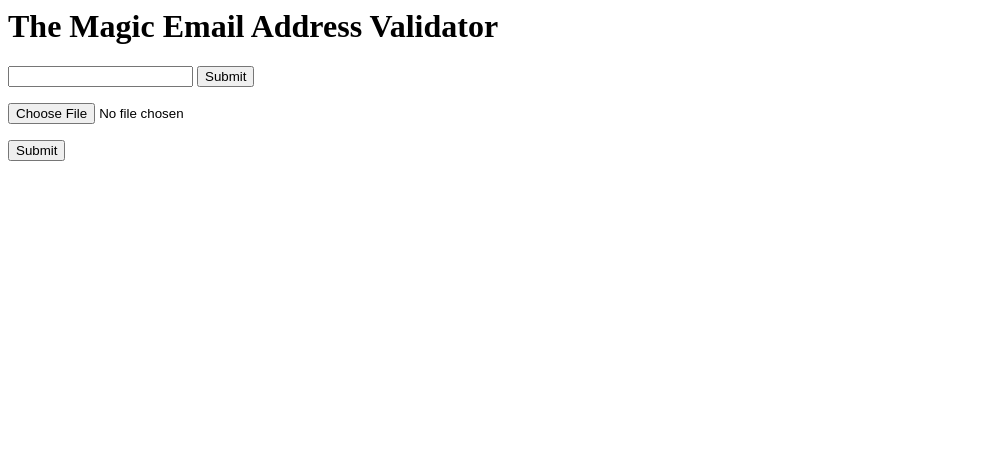
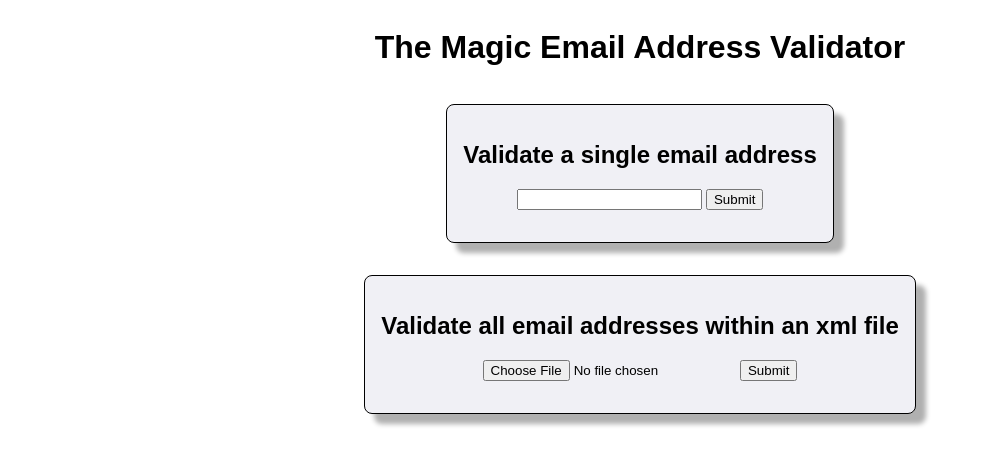
Before and after one commit to lochmann-b/TMEAV, a Flask app: page / in a window 1280 px wide. Shown: the top 466 px of the page, without its empty margins (0-984 px from the left). Run offline with Flask 2, Linux system fonts and the light colour scheme.

Commit message:
GUI restyled

```diff
--- /dev/null
+++ b/app/static/styles.css
@@ -0,0 +1,20 @@
+.container {
+    display: flex;
+    flex-direction: column;
+    align-items: center;
+    font-family: Arial, Helvetica, sans-serif;
+}
+
+.card {
+    display: flex;
+    flex-direction: column;
+    align-items: center;
+
+
+    border: 1px solid black;
+    padding: 1em;
+    margin: 1em;
+    border-radius: 0.5em;
+    background-color: rgb(240, 240, 245);
+    box-shadow: 10px 10px 5px 0px rgba(176,176,176,1);
+}
--- a/app/templates/index.html
+++ b/app/templates/index.html
@@ -1,28 +1,44 @@
 <html>
+
+<head>
+    <link rel="stylesheet" href="{{ url_for('static', filename='styles.css') }}">
+</head>
+
+<body>
+    <div class="container">
         <h1>
             The Magic Email Address Validator
         </h1>
-
-<body>
+        <div class="card">
+            <h2>Validate a single email address</h2>
             <form method="POST">
                 <!-- send a post request to the server when submit clicked -->
                 <input type="text" name="email" />
                 <input type="submit"> <!-- submit button -->
             </form>
 
+            {% if email %}
+            <!-- render check result if present -->
+                {% if check_result ==True %}
+                    {{ email }} is likely an email address
+                {% else %}
+                    {{ email }} is not an email address
+                {% endif %}
+            {% endif %}
+
+        </div>
+
+        <div class="card">
+            <h2>Validate all email addresses within an xml file</h2>
             <form method="post" enctype="multipart/form-data">
                 <!-- send a post request to the server when submit clicked -->
-        <input name="file" type="file" size="50" accept="text/xml">
-        <p></p>
+                <input name="file" type="file" accept="text/xml">
                 <input type="submit"> <!-- submit button -->
             </form>
-
-    {% if email %}
-    <!-- render check result if present -->
-    {{ email }} : {{ check_result }}
-    {% endif %}
+        </div>
 
         {% if invalid_lines %}
+        <div class="card">
             <h3>Invalid Lines</h3>
             <table>
                 {%for line in invalid_lines %}
@@ -32,7 +48,10 @@
                 </tr>
                 {% endfor %}
             </table>
+        </div>
         {% endif %}
+
+    </div>
 </body>
 
 </html>
```
Lines whose indentation alone changed are shown as unchanged.
